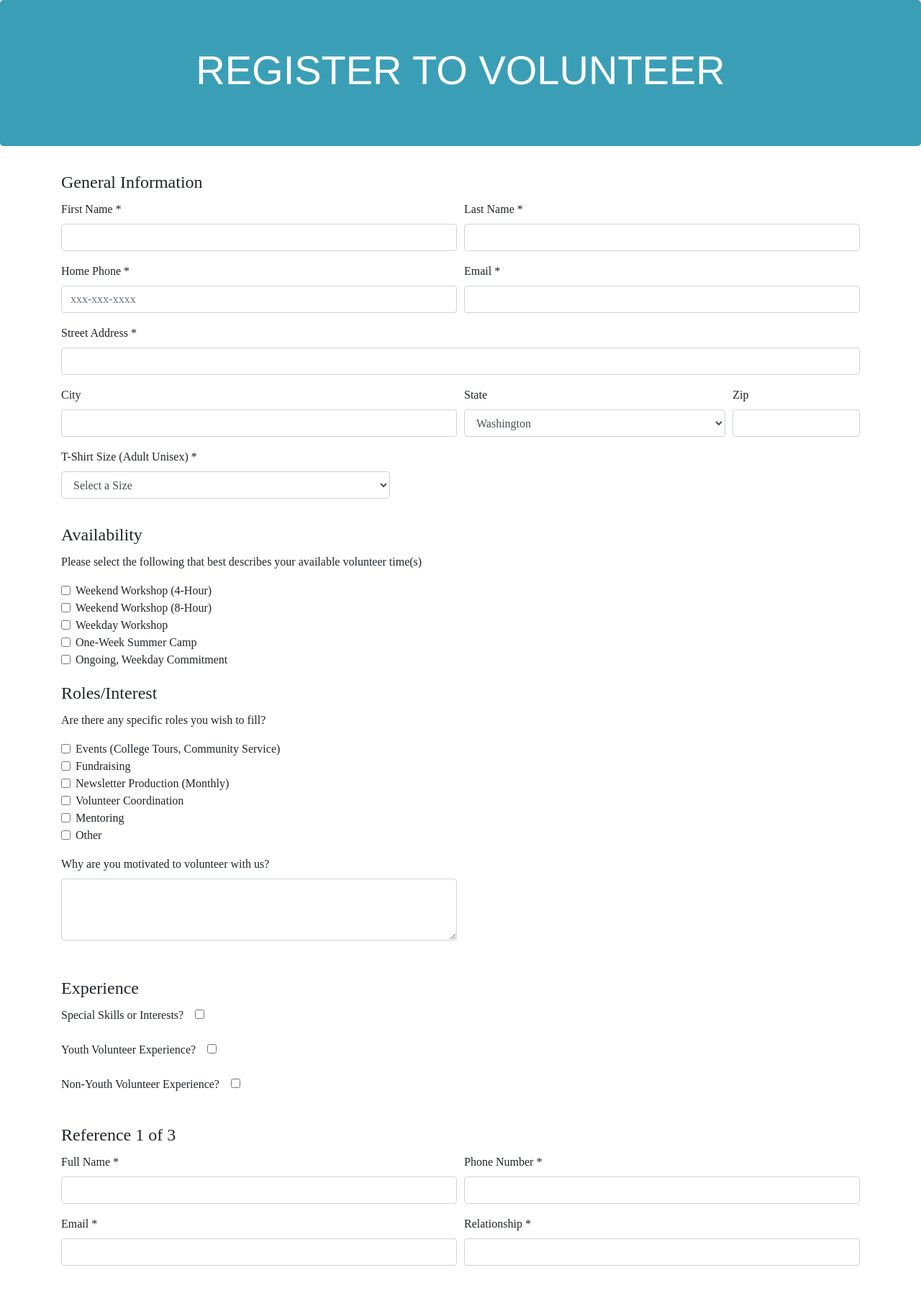
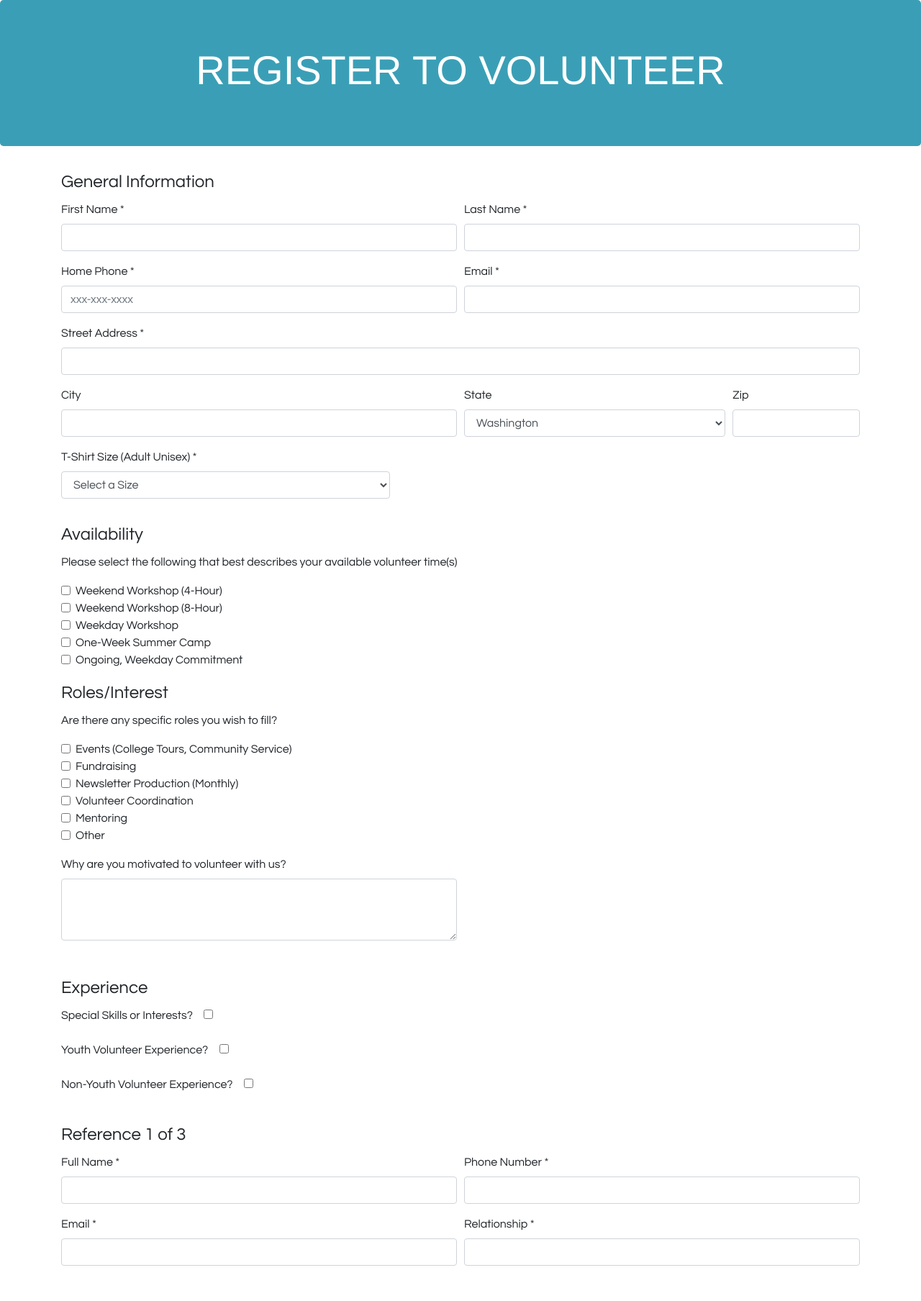
Before and after one commit to pgarton/iDayDream, a PHP site: page /form.html in a window 1280 px wide. Shown: the top 1808 px of the page at 72% size. Run offline with PHP 8.4, Linux system fonts and the light colour scheme.

Commit message:
Update form.css

```diff
--- a/styles/form.css
+++ b/styles/form.css
@@ -1,7 +1,7 @@
 @font-face { font-family: Questrial; src: url('Questrial-Regular.ttf'); }
 
 body {
-    font-family: Questrial sans-serif;
+    font-family: Questrial;
 }
 
 h1 {
```
